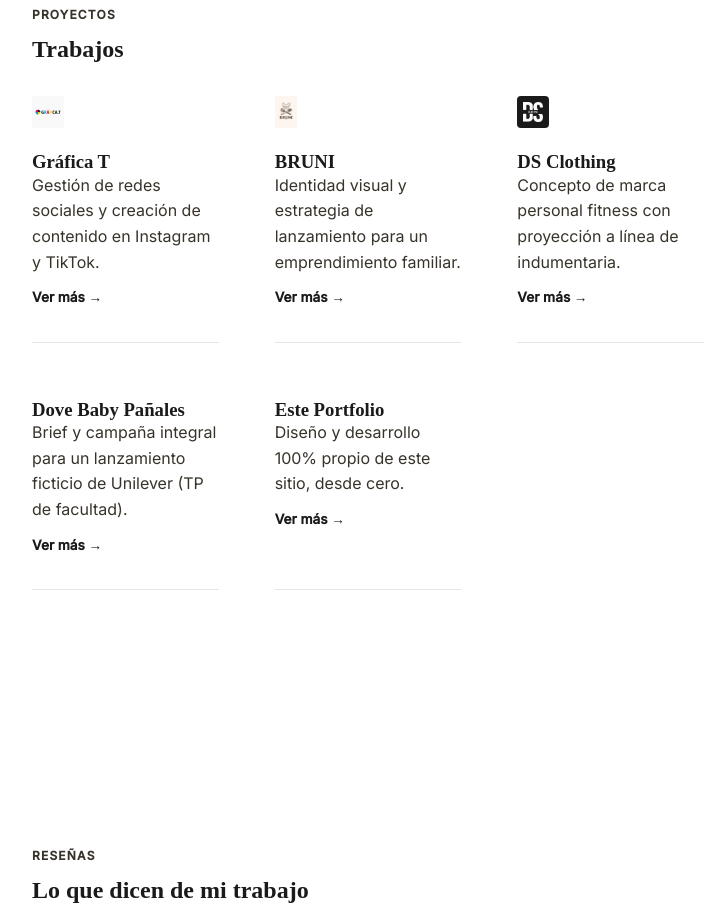
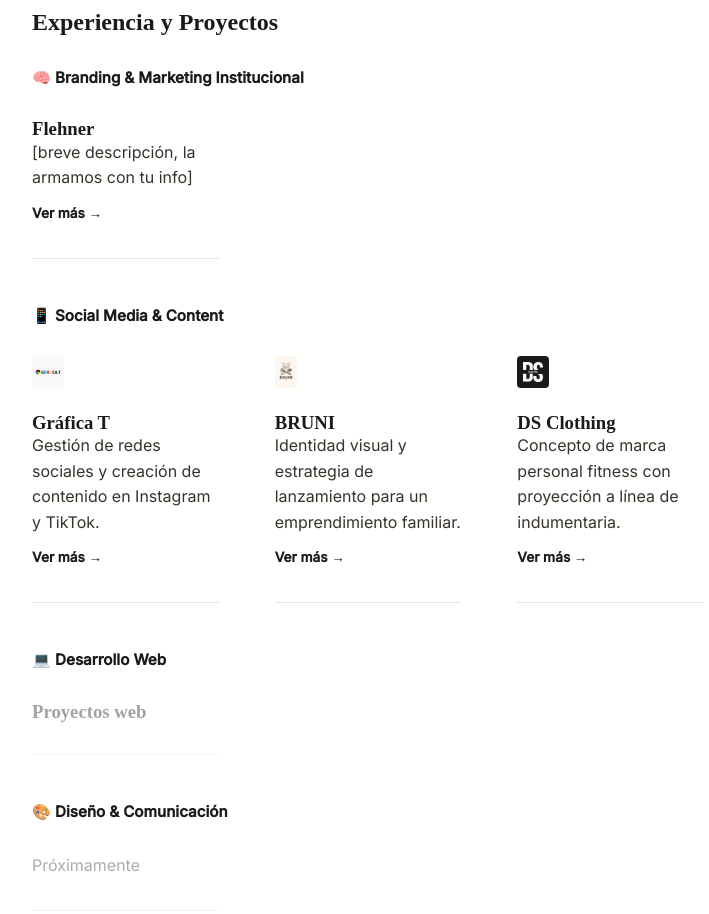
Before and after one commit to candealvarezl/portfolio-candela, a plain HTML site: page index.html in a window 1280 px wide. Shown: the part 1789-2703 px from the top of the page, without its empty margins (272-981 px from the left). Drawn offline with Linux system fonts and the light colour scheme.

Commit message:
experiencias y proyectos

```diff
--- a/css/style.css
+++ b/css/style.css
@@ -446,3 +446,24 @@
   0%, 100% { transform: translate(0, 0); }
   50% { transform: translate(30px, -30px); }
 }
+.categoria-titulo {
+  font-family: var(--fuente-cuerpo);
+  font-size: 0.95rem;
+  font-weight: 600;
+  margin-top: 3rem;
+  margin-bottom: 1rem;
+  color: var(--color-texto);
+}
+
+.categoria-titulo:first-of-type {
+  margin-top: 2rem;
+}
+
+.proyecto-placeholder {
+  opacity: 0.4;
+  cursor: default;
+}
+
+.proyecto-placeholder .ver-mas {
+  display: none;
+}
--- a/index.html
+++ b/index.html
@@ -49,13 +49,13 @@
   <p>
     Soy Cande, estudiante de Marketing y Administración de Empresas en UADE, tengo 23 años
     y me especializo en identidad de marca y creación de contenido. Soy de las que no se
-    conforma con que algo se vea bien — necesito entender por qué funciona.
+    conforma con que algo se vea bien, necesito entender por qué funciona.
   </p>
 
   <p>
     Con el tiempo aprendí a disfrutar el proceso completo del marketing: el momento en que
     una idea todavía es solo un concepto, cuando empieza a tomar forma visual, y cuando
-    finalmente se convierte en algo terminado. No tengo una etapa favorita — me engancha
+    finalmente se convierte en algo terminado. No tengo una etapa favorita, me engancha
     la secuencia entera.
   </p>
 
@@ -76,8 +76,20 @@
 <!-- PROYECTOS -->
 <section id="proyectos">
   <p class="eyebrow">Proyectos</p>
-  <h2>Trabajos</h2>
+  <h2>Experiencia y Proyectos</h2>
 
+  <!-- BRANDING & MARKETING INSTITUCIONAL -->
+  <h3 class="categoria-titulo">🧠 Branding & Marketing Institucional</h3>
+  <div class="proyectos-grid">
+    <article class="proyecto-card" data-modal="modal-flehner">
+      <h3>Flehner</h3>
+      <p>[breve descripción, la armamos con tu info]</p>
+      <span class="ver-mas">Ver más →</span>
+    </article>
+  </div>
+
+  <!-- SOCIAL MEDIA & CONTENT -->
+<h3 class="categoria-titulo">📱 Social Media & Content</h3>
 <div class="proyectos-grid">
   <article class="proyecto-card" data-modal="modal-grafica-t">
     <img src="assets/logos/grafica-t.png" alt="Logo de Gráfica T" class="proyecto-logo">
@@ -99,17 +111,22 @@
     <p>Concepto de marca personal fitness con proyección a línea de indumentaria.</p>
     <span class="ver-mas">Ver más →</span>
   </article>
+</div>
 
-    <article class="proyecto-card" data-modal="modal-dove">
-      <h3>Dove Baby Pañales</h3>
-      <p>Brief y campaña integral para un lanzamiento ficticio de Unilever (TP de facultad).</p>
-      <span class="ver-mas">Ver más →</span>
+  <!-- DESARROLLO WEB -->
+  <h3 class="categoria-titulo">💻 Desarrollo Web</h3>
+  <div class="proyectos-grid">
+    <!-- "Este Portfolio" va acá -->
+    <article class="proyecto-card proyecto-placeholder">
+      <h3>Proyectos web</h3>
     </article>
+  </div>
 
-    <article class="proyecto-card" data-modal="modal-web">
-      <h3>Este Portfolio</h3>
-      <p>Diseño y desarrollo 100% propio de este sitio, desde cero.</p>
-      <span class="ver-mas">Ver más →</span>
+  <!-- DISEÑO & COMUNICACIÓN -->
+  <h3 class="categoria-titulo">🎨 Diseño & Comunicación</h3>
+  <div class="proyectos-grid">
+    <article class="proyecto-card proyecto-placeholder">
+      <p>Próximamente</p>
     </article>
   </div>
 </section>
@@ -160,15 +177,6 @@
     <p><strong>Objetivo del cliente:</strong> lanzar una marca personal fitness con proyección a línea de indumentaria propia.</p>
     <p><strong>Dónde puse el foco:</strong> estética atlética + urbana, coherente en contenido y en el producto físico.</p>
     <p><strong>Qué se logró:</strong> concepto de marca, contenido educativo/aspiracional, diseño de remeras y buzos.</p>
-  </div>
-</div>
-
-<div class="modal-overlay" id="modal-dove">
-  <div class="modal-contenido">
-    <button class="modal-cerrar" aria-label="Cerrar">×</button>
-    <h3>Dove Baby Pañales</h3>
-    <p><strong>Contexto:</strong> trabajo práctico de facultad, lanzamiento ficticio para Unilever.</p>
-    <p><strong>Dónde puse el foco:</strong> piezas gráficas, storyboard de TV y una acción BTL en maternidades, sobre un marco estratégico de mensaje.</p>
   </div>
 </div>
 
```
Lines whose indentation alone changed are shown as unchanged.
